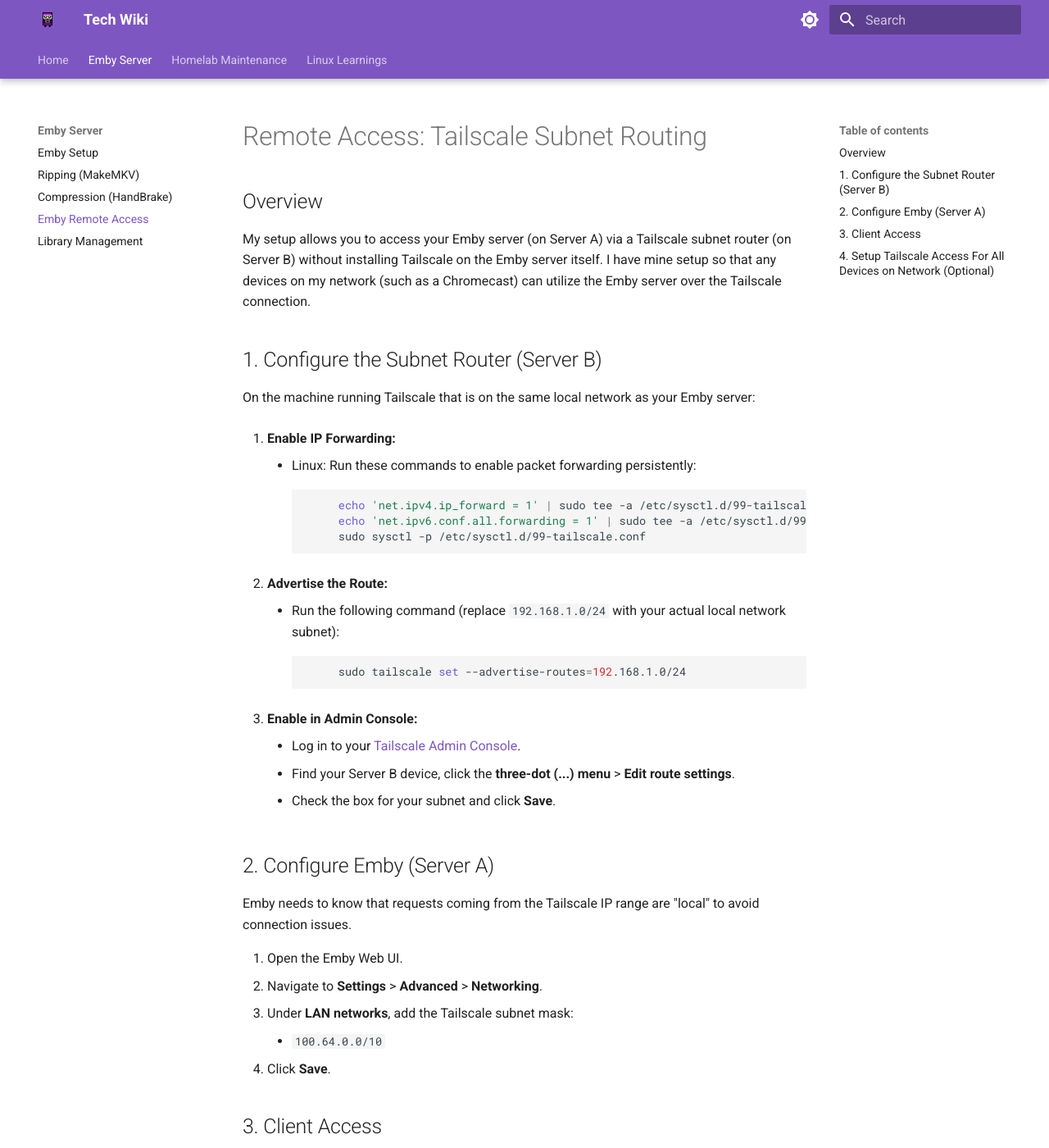
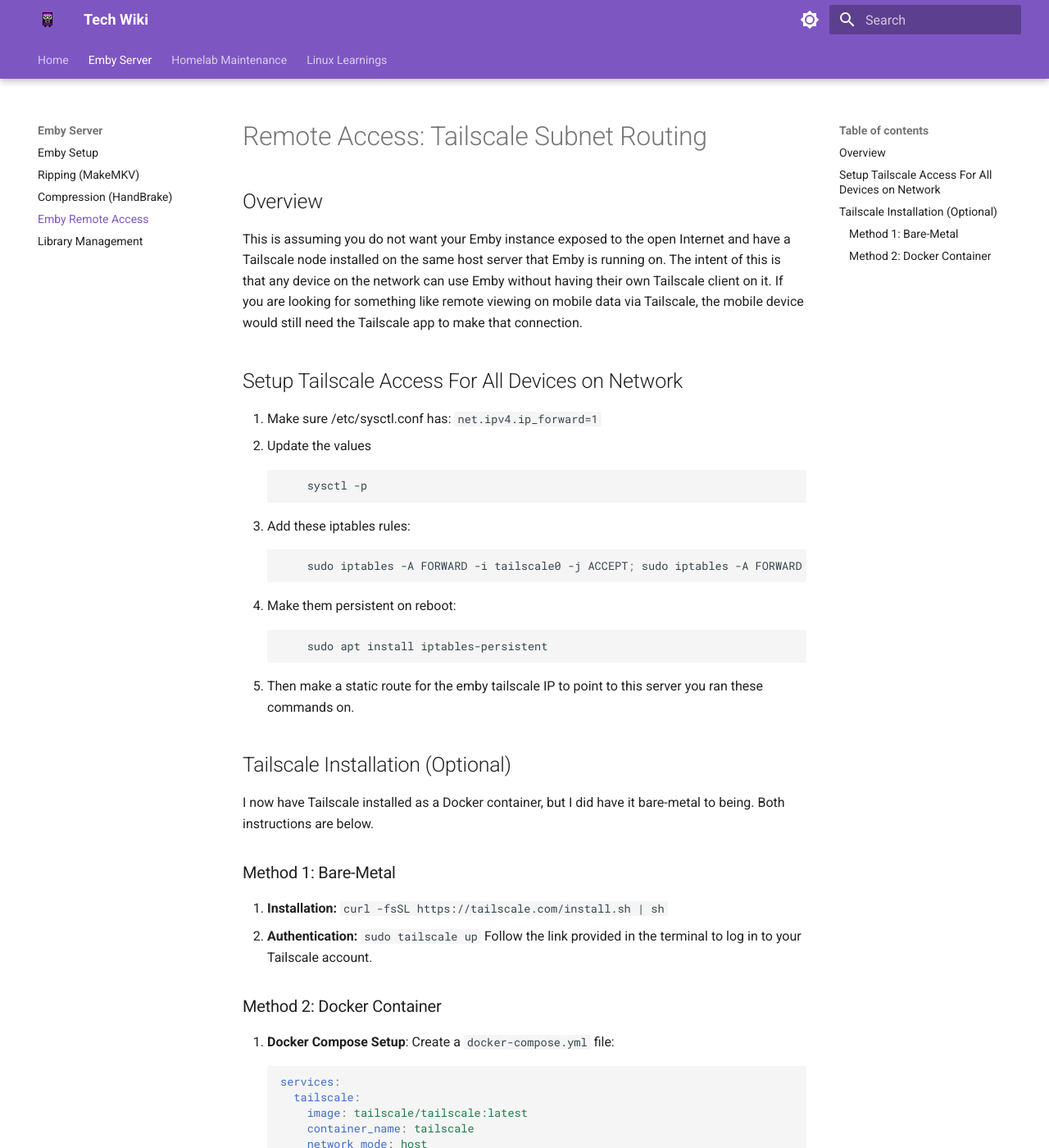
Before and after one commit to caleb-stults/tech-wiki, an MkDocs documentation site: the page built from docs/movie-pipeline/emby/tailscale.md, in a window 1280 px wide and 1400 px high. Shown: the whole window at 82% size. Built offline with MkDocs 1.6.1 and Material for MkDocs 9.7.7, drawn with Linux system fonts in a browser that asks for light colours; some of the changed text lies outside the part shown.

````diff
--- a/docs/movie-pipeline/emby/tailscale.md
+++ b/docs/movie-pipeline/emby/tailscale.md
@@ -1,45 +1,9 @@
 # Remote Access: Tailscale Subnet Routing
 
 ## Overview
-My setup allows you to access your Emby server (on Server A) via a Tailscale subnet router (on Server B) without installing Tailscale on the Emby server itself. I have mine setup so that any devices on my network (such as a Chromecast) can utilize the Emby server over the Tailscale connection.
+This is assuming you do not want your Emby instance exposed to the open Internet and have a Tailscale node installed on the same host server that Emby is running on. The intent of this is that any device on the network can use Emby without having their own Tailscale client on it. If you are looking for something like remote viewing on mobile data via Tailscale, the mobile device would still need the Tailscale app to make that connection.
 
-## 1. Configure the Subnet Router (Server B)
-On the machine running Tailscale that is on the same local network as your Emby server:
-
-1. **Enable IP Forwarding:**
-    * Linux: Run these commands to enable packet forwarding persistently:
-```bash
-     echo 'net.ipv4.ip_forward = 1' | sudo tee -a /etc/sysctl.d/99-tailscale.conf
-     echo 'net.ipv6.conf.all.forwarding = 1' | sudo tee -a /etc/sysctl.d/99-tailscale.conf
-     sudo sysctl -p /etc/sysctl.d/99-tailscale.conf
-```
-
-2. **Advertise the Route:**
-    * Run the following command (replace `192.168.1.0/24` with your actual local network subnet):
-```bash
-     sudo tailscale set --advertise-routes=192.168.1.0/24
-```
-
-3. **Enable in Admin Console:**
-    * Log in to your [Tailscale Admin Console](https://login.tailscale.com/admin/machines).
-    * Find your Server B device, click the **three-dot (...) menu** > **Edit route settings**.
-    * Check the box for your subnet and click **Save**.
-
-## 2. Configure Emby (Server A)
-Emby needs to know that requests coming from the Tailscale IP range are "local" to avoid connection issues.
-
-1. Open the Emby Web UI.
-2. Navigate to **Settings** > **Advanced** > **Networking**.
-3. Under **LAN networks**, add the Tailscale subnet mask:
-    * `100.64.0.0/10`
-4. Click **Save**.
-
-## 3. Client Access
-1. Install the Tailscale client on your remote device (laptop, phone, etc.).
-2. Connect to Tailscale.
-3. Access Emby using the internal LAN IP of the Emby server: `http://192.168.1.X:8096`.
-
-## 4. Setup Tailscale Access For All Devices on Network (Optional)
+## Setup Tailscale Access For All Devices on Network
 1. Make sure /etc/sysctl.conf has:
     `net.ipv4.ip_forward=1`
 2. Update the values
@@ -55,3 +19,41 @@ Emby needs to know that requests coming from the Tailscale IP range are "local"
     sudo apt install iptables-persistent
 ```
 5. Then make a static route for the emby tailscale IP to point to this server you ran these commands on.
+
+## Tailscale Installation (Optional)
+I now have Tailscale installed as a Docker container, but I did have it bare-metal to being. Both instructions are below.
+
+### Method 1: Bare-Metal
+1. **Installation:**
+`curl -fsSL https://tailscale.com/install.sh | sh`
+2. **Authentication:**
+`sudo tailscale up`
+Follow the link provided in the terminal to log in to your Tailscale account.
+
+### Method 2: Docker Container
+1. **Docker Compose Setup**:
+Create a `docker-compose.yml` file:
+```yaml
+services:
+  tailscale:
+    image: tailscale/tailscale:latest
+    container_name: tailscale
+    network_mode: host
+    environment:
+      - TS_STATE_DIR=/var/lib/tailscale
+      # Ensure the node stays active
+      - TS_USERSPACE=false
+    volumes:
+      - ./tailscale_data:/var/lib/tailscale
+      - /dev/net/tun:/dev/net/tun
+    cap_add:
+      - NET_ADMIN
+      - NET_RAW
+    restart: unless-stopped
+```
+2. **Launching and Auth:**
+Start the container:
+`docker compose up -d`
+Because the container runs in the background, you must execute the login command inside the container:
+`docker exec tailscale tailscale up`
+Click the link provided in the output to authorize the containerized node.
````
Also changed, not shown: docs/index.md (+9 -0 lines), docs/movie-pipeline/emby/library-management.md (+6 -0 lines), docs/movie-pipeline/emby/setup.md (+26 -3 lines), docs/movie-pipeline/handbrake/compression.md (+2 -2 lines).
